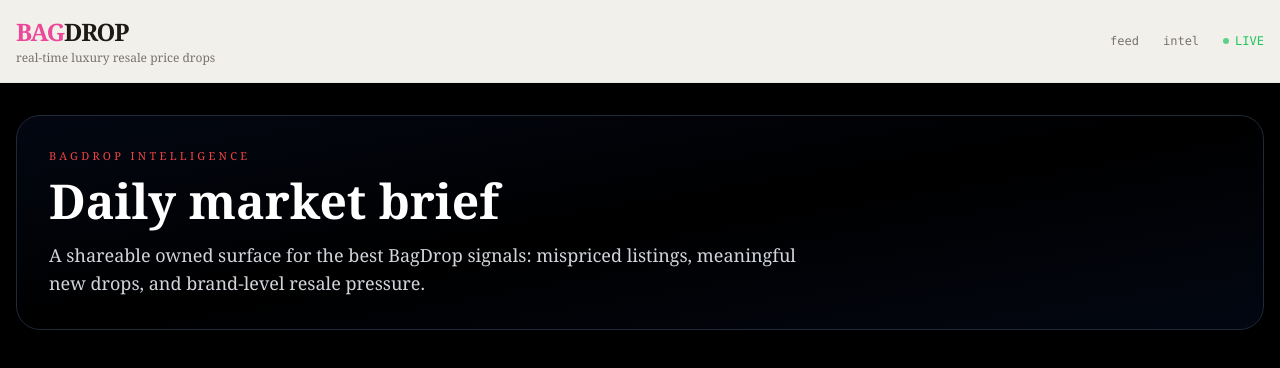
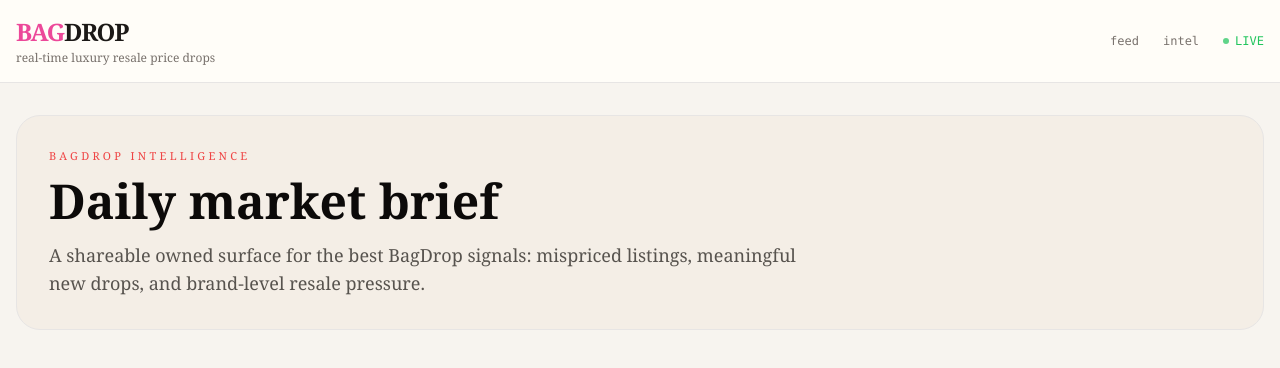
Before and after one commit to sjbantick/bagdrop, a Next.js app in the folder frontend/: page /intel in a window 1280 px wide. Shown: the top 368 px of the page. Built offline with nearby package versions, Linux system fonts and the light colour scheme; no server answers.

Commit message:
fix: lighten intelligence brief page

```diff
--- a/frontend/app/intel/page.js
+++ b/frontend/app/intel/page.js
@@ -51,7 +51,7 @@
   const brief = await getBrief()
 
   return (
-    <div className="min-h-screen bg-black">
+    <div className="min-h-screen bg-[#f7f4ef]">
       <StructuredData
         data={{
           '@context': 'https://schema.org',
@@ -69,15 +69,15 @@
       <Header />
 
       <main className="max-w-7xl mx-auto px-4 py-8">
-        <section className="rounded-3xl border border-gray-800 bg-gradient-to-br from-gray-950 via-black to-gray-950 p-6 md:p-8">
+        <section className="rounded-3xl border border-stone-200 bg-[#f4eee6] p-6 md:p-8">
           <p className="text-[11px] uppercase tracking-[0.3em] text-red-500 mb-3">BagDrop Intelligence</p>
-          <h1 className="text-4xl md:text-5xl font-semibold text-white">Daily market brief</h1>
-          <p className="mt-4 max-w-3xl text-base md:text-lg leading-8 text-gray-300">
+          <h1 className="text-4xl md:text-5xl font-semibold text-stone-950">Daily market brief</h1>
+          <p className="mt-4 max-w-3xl text-base md:text-lg leading-8 text-stone-600">
             A shareable owned surface for the best BagDrop signals: mispriced listings, meaningful new drops, and brand-level
             resale pressure.
           </p>
           {brief.generated_at && (
-            <p className="mt-4 text-xs font-mono text-gray-500">
+            <p className="mt-4 text-xs font-mono text-stone-500">
               Generated {new Date(brief.generated_at).toLocaleString()}
             </p>
           )}
```
